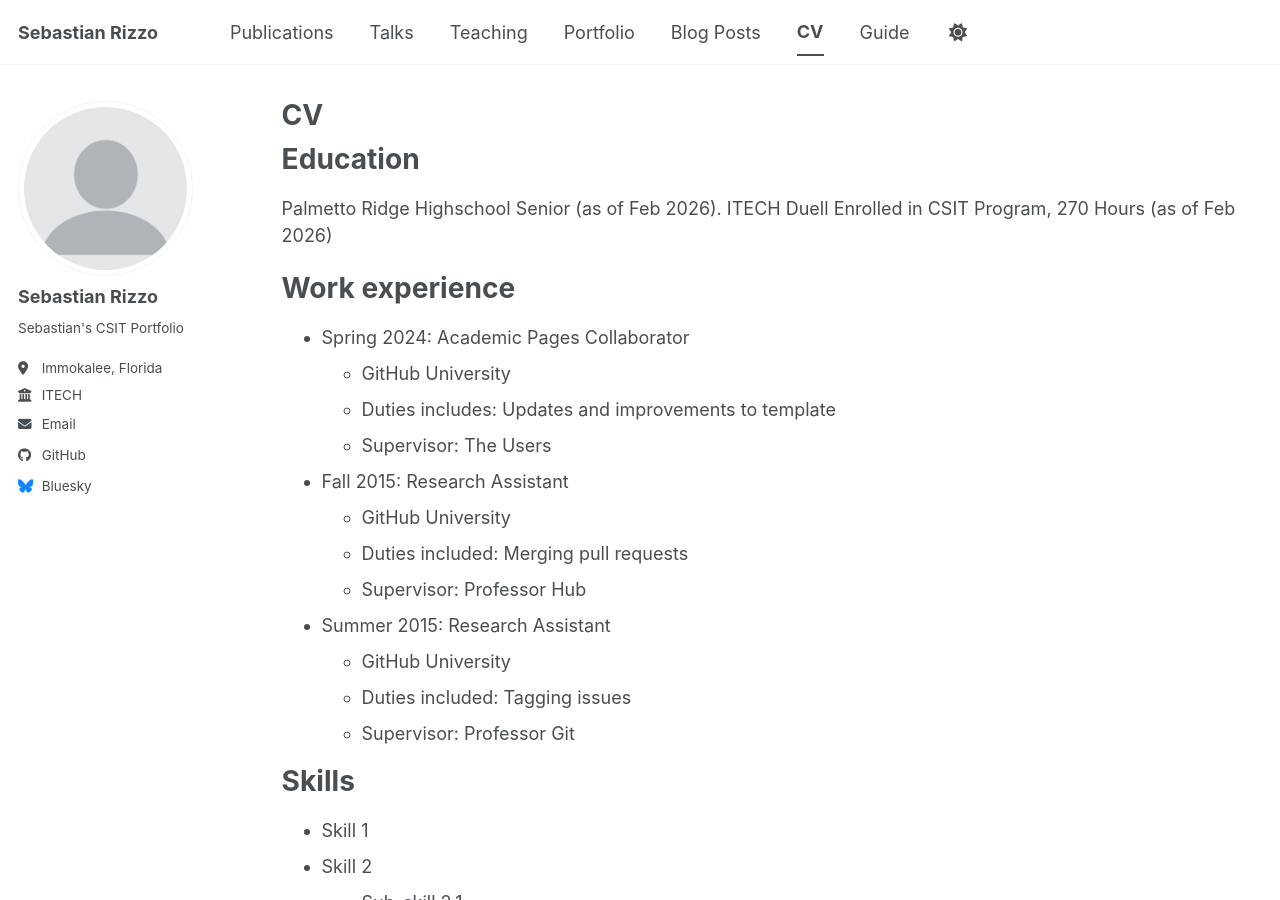
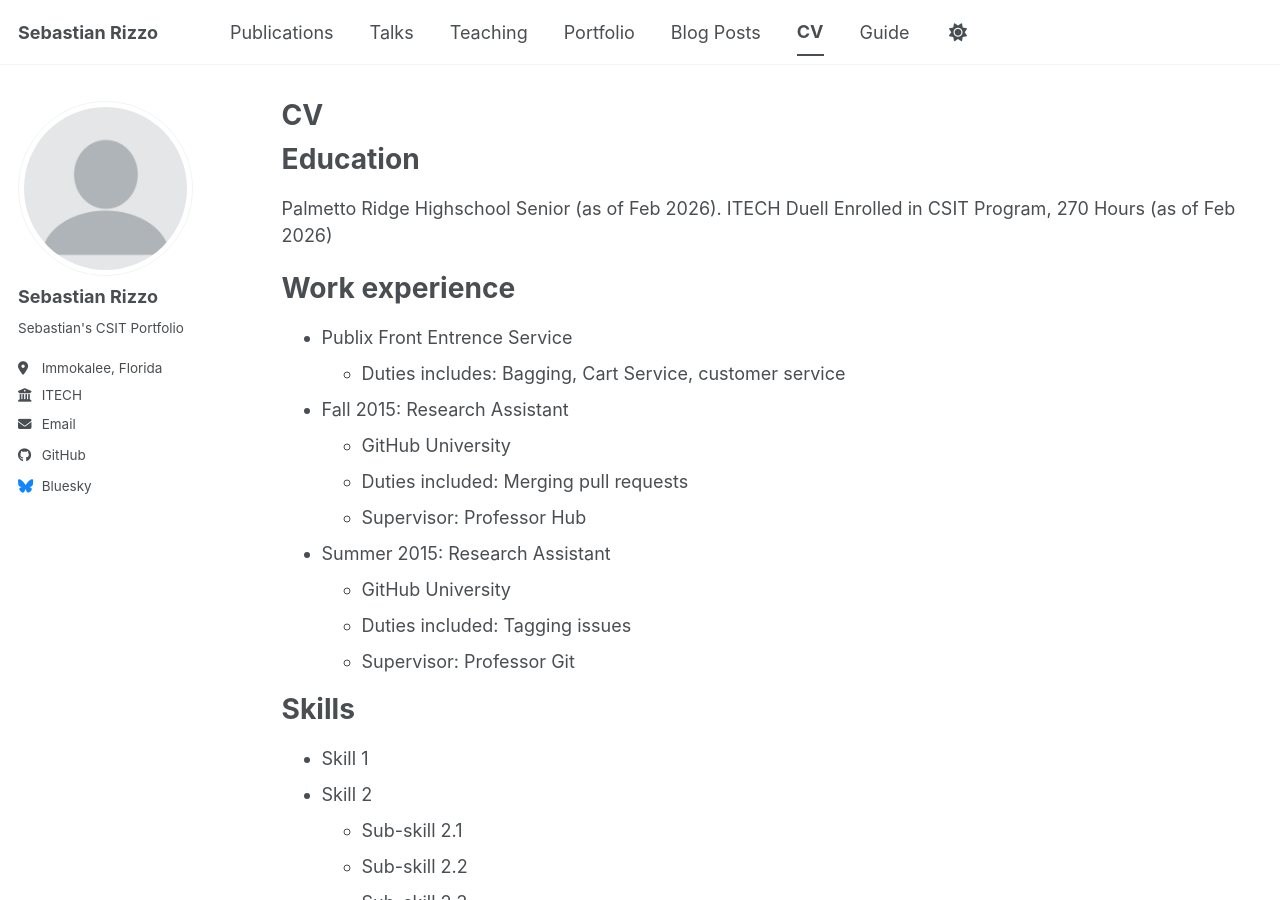
Before and after one commit to SebazRizzo98/SebazRizzo98.github.io, a Jekyll site: the page built from _pages/cv.md, in a window 1280 px wide and 900 px high. Built offline with Jekyll 4.4.1, drawn with Linux system fonts in a browser that asks for light colours; a script bundle is joined from its source files by our own code; library files that are not in the unit come from our copies.

Commit message:
Update cv.md

```diff
--- a/_pages/cv.md
+++ b/_pages/cv.md
@@ -16,10 +16,8 @@ ITECH Duell Enrolled in CSIT Program, 270 Hours (as of Feb 2026)
 
 Work experience
 ======
-* Spring 2024: Academic Pages Collaborator
-  * GitHub University
-  * Duties includes: Updates and improvements to template
-  * Supervisor: The Users
+* Publix Front Entrence Service
+  * Duties includes: Bagging, Cart Service, customer service
 
 * Fall 2015: Research Assistant
   * GitHub University
```
